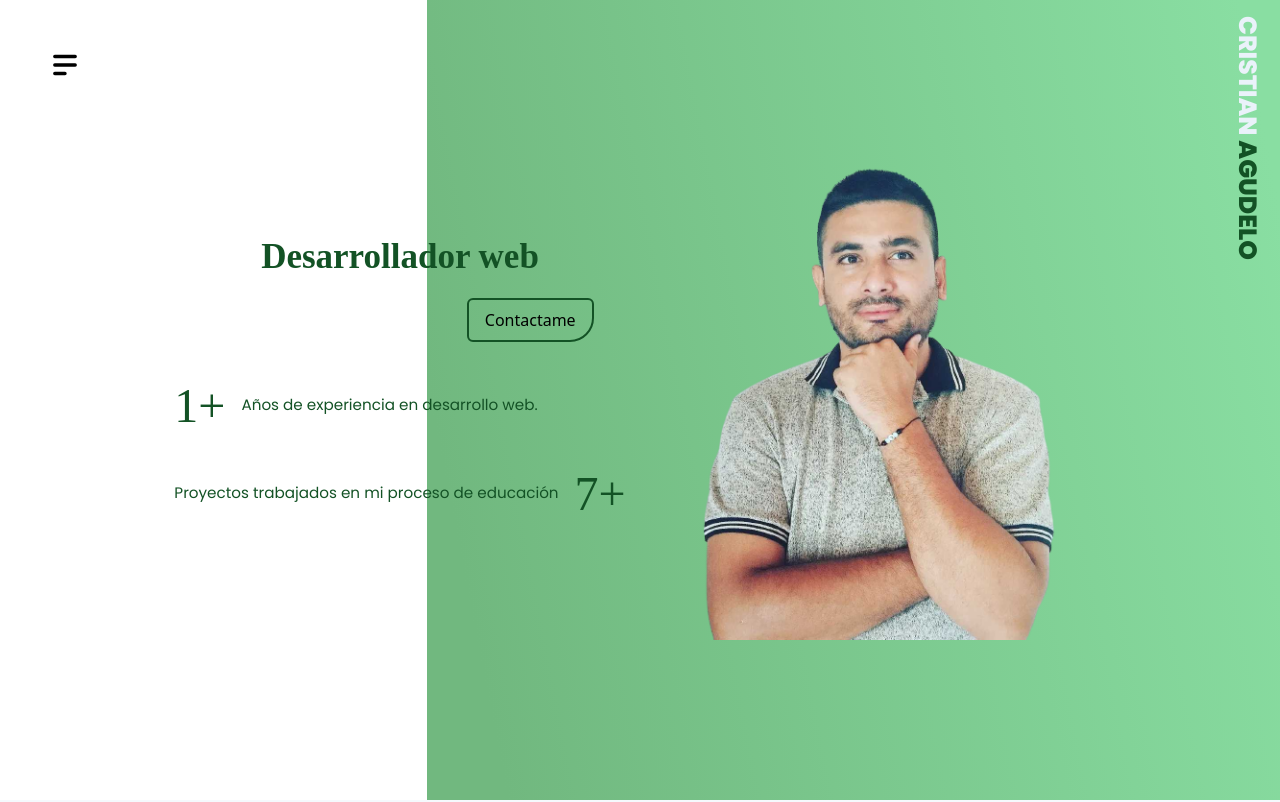
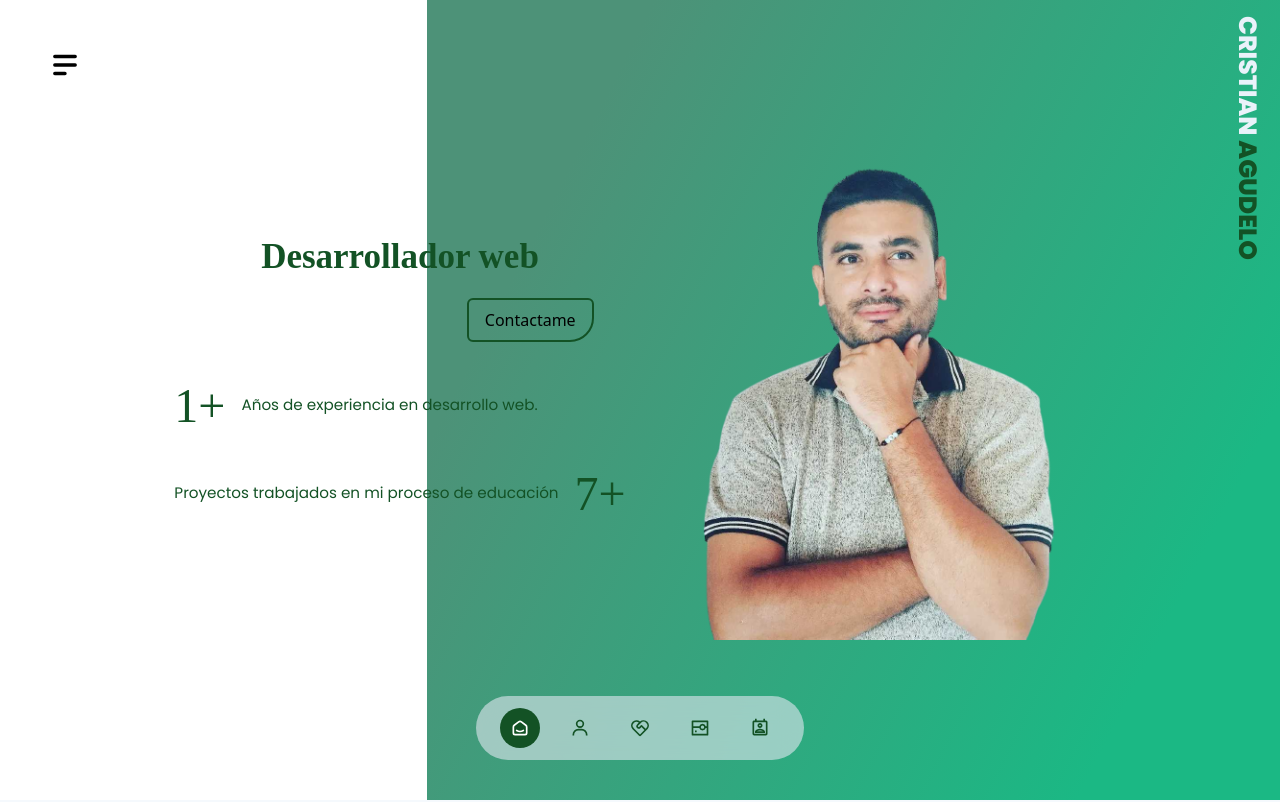
Before and after one commit to Felixmogollon/PORTAFOLIO1, a React (Vite) app: page / in a window 1280 px wide. Shown: the top 802 px of the page. Built offline with nearby package versions, Linux system fonts and the light colour scheme; a web font is replaced by a local one.

Commit message:
the studies component was added

```diff
--- a/src/components/Contact.jsx
+++ b/src/components/Contact.jsx
@@ -1,14 +1,12 @@
-import { useRef } from "react";
 import { content } from "../Content";
 import { Toaster } from "react-hot-toast";
 
 const Contact = () => {
   const { Contact } = content;
-  const form = useRef();
 
   return (
     <section
-      className="bg-dark_primary text-white flex justify-center items-center "
+      className="bg-dark_primary_1 text-white flex justify-center items-center "
       id="contact"
     >
       <Toaster />
@@ -34,7 +32,7 @@ const Contact = () => {
               name="name"
               placeholder="Nombre"
               required
-              className="border border-slate-600 p-3 rounded"
+              className="border-[2px]  border-[#4d473a] p-3 rounded"
             />
             <input
               type="email"
@@ -42,21 +40,22 @@ const Contact = () => {
               pattern="[A-Za-z0-9._%+-]+@[A-Za-z0-9.-]+\.[A-Za-z]{1,63}$"
               placeholder="Correo"
               required
-              className="border border-slate-600 p-3 rounded"
+              className="border-[2px]  border-[#4d473a] p-3 rounded"
             />
             <textarea
               name="message"
               placeholder="Mensaje"
-              className="border border-slate-600 p-3 rounded h-44 resize-none "
+              className="border-[2px]  border-[#4d473a] p-3 rounded h-44 resize-none "
               required
             ></textarea>
             <></>
-            <input
+            <button
               type="submit"
-              value="Enviar"
               className="btn self-start
             bg-white text-dark_primary cursor-pointer transition duration-300 transform hover:translate-y-1 hover:scale-110"
-            />
+            >
+              Enviar
+            </button>
             <input
               type="hidden"
               name="_next"
--- a/src/layouts/Navbar.jsx
+++ b/src/layouts/Navbar.jsx
@@ -4,7 +4,7 @@ import { content } from "../Content";
 
 const Navbar = () => {
   const { nav } = content;
-  const [showMenu, setShowMenu] = useState(false);
+  const [showMenu, setShowMenu] = useState(true);
   const [active, setActive] = useState(0);
 
   return (
--- a/tailwind.config.js
+++ b/tailwind.config.js
@@ -15,12 +15,13 @@ export default {
     extend: {
       colors: {
         dark_primary: "#135225",
+        dark_primary_1: "rgb(77,146,120)",
         bg_light_primary: "#F5F9FD",
-        gray: "#767676",
+        gray: "#4d473a",
       },
       backgroundImage: {
         primaryLinear:
-          "linear-gradient(79deg, rgba(113,184,127,1) 8%, rgba(137,222,162,1) 96%, rgba(137,222,162,1) 100%)",
+          "linear-gradient(117deg, rgba(77,146,120,1) 18%, rgba(27,184,132,1) 84%)",
       },
       dropShadow: {
         primary: "-5px 35px 40px rgba(223, 229, 236, 0.9)",
```
